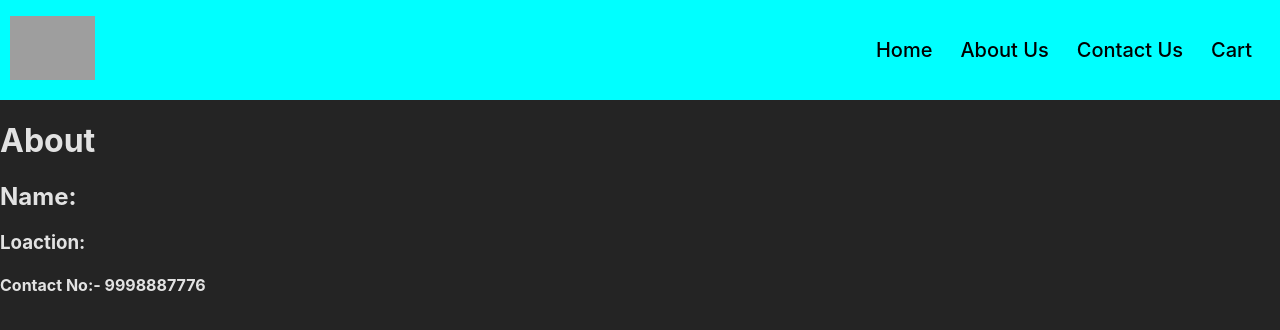
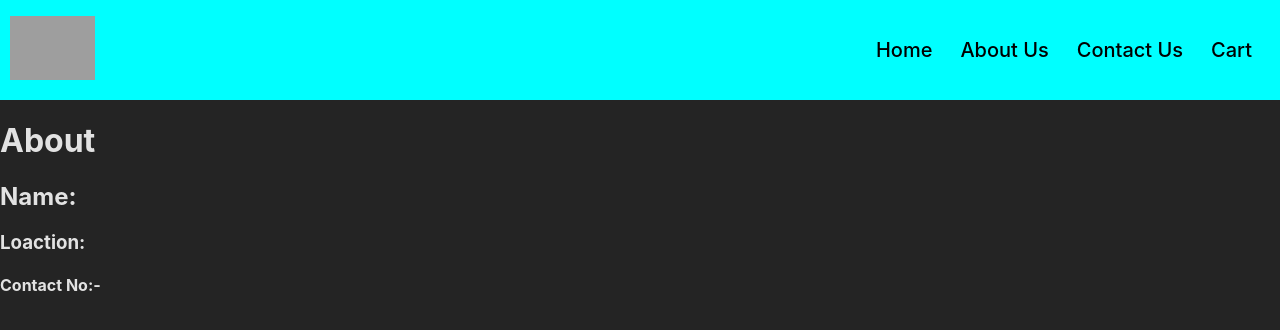
Before and after one commit to Vishal-080/Namaste_swiggy, a React (Vite) app: page /about in a window 1280 px wide. Shown: the top 330 px of the page. Built offline with nearby package versions, Linux system fonts and the light colour scheme; grey boxes are pictures that could not be loaded.

Commit message:
user profile page

```diff
--- a/src/Components/User.jsx
+++ b/src/Components/User.jsx
@@ -9,7 +9,7 @@ const User = ({props}) => {
     <div className="user-card">
       <h2>Name: {props}</h2>
       <h3>Loaction: {props}</h3>
-      <h4>Contact No:- 9998887776</h4>
+      <h4>Contact No:- {props}</h4>
     </div>
   );
 };
```
